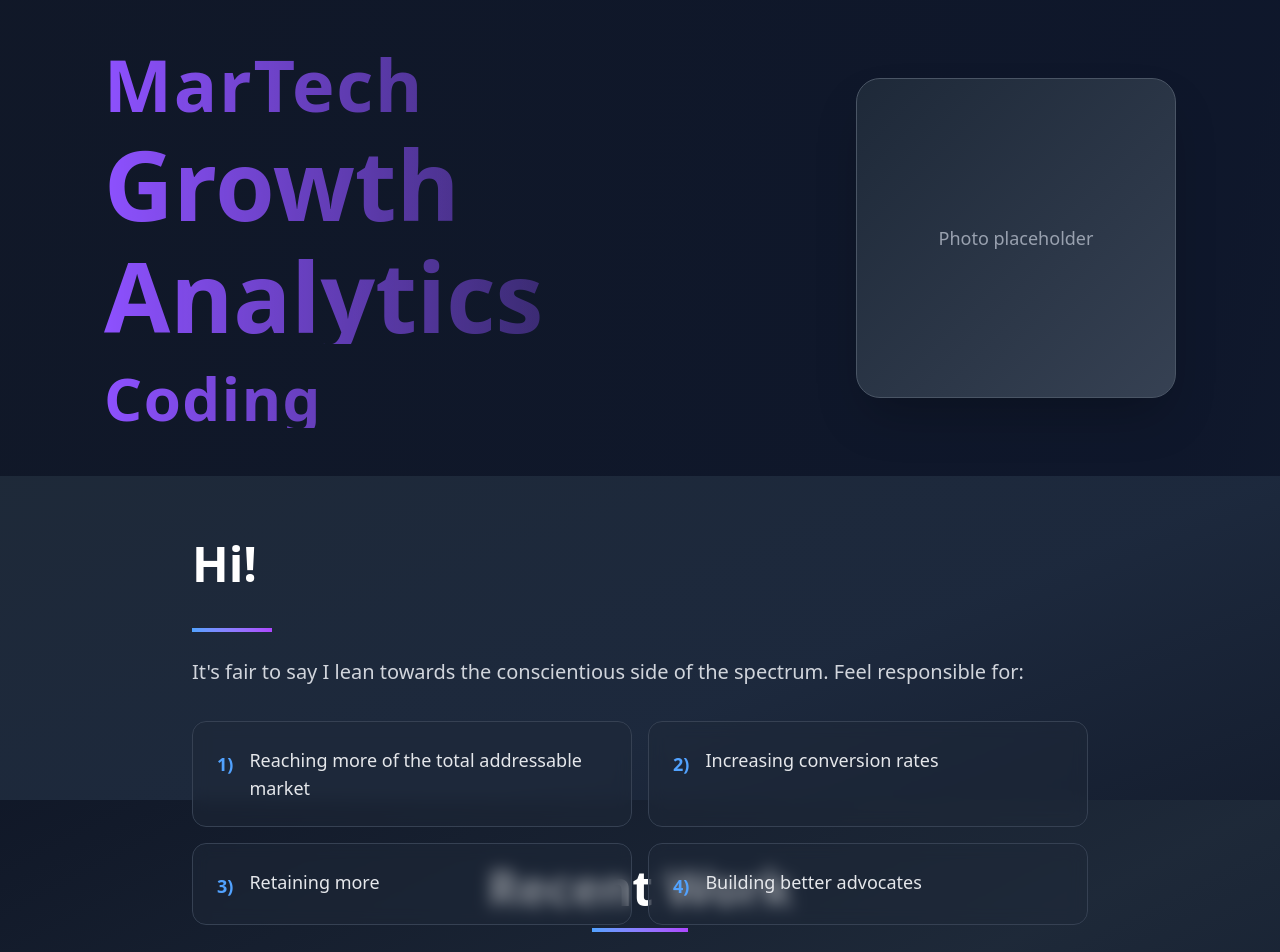
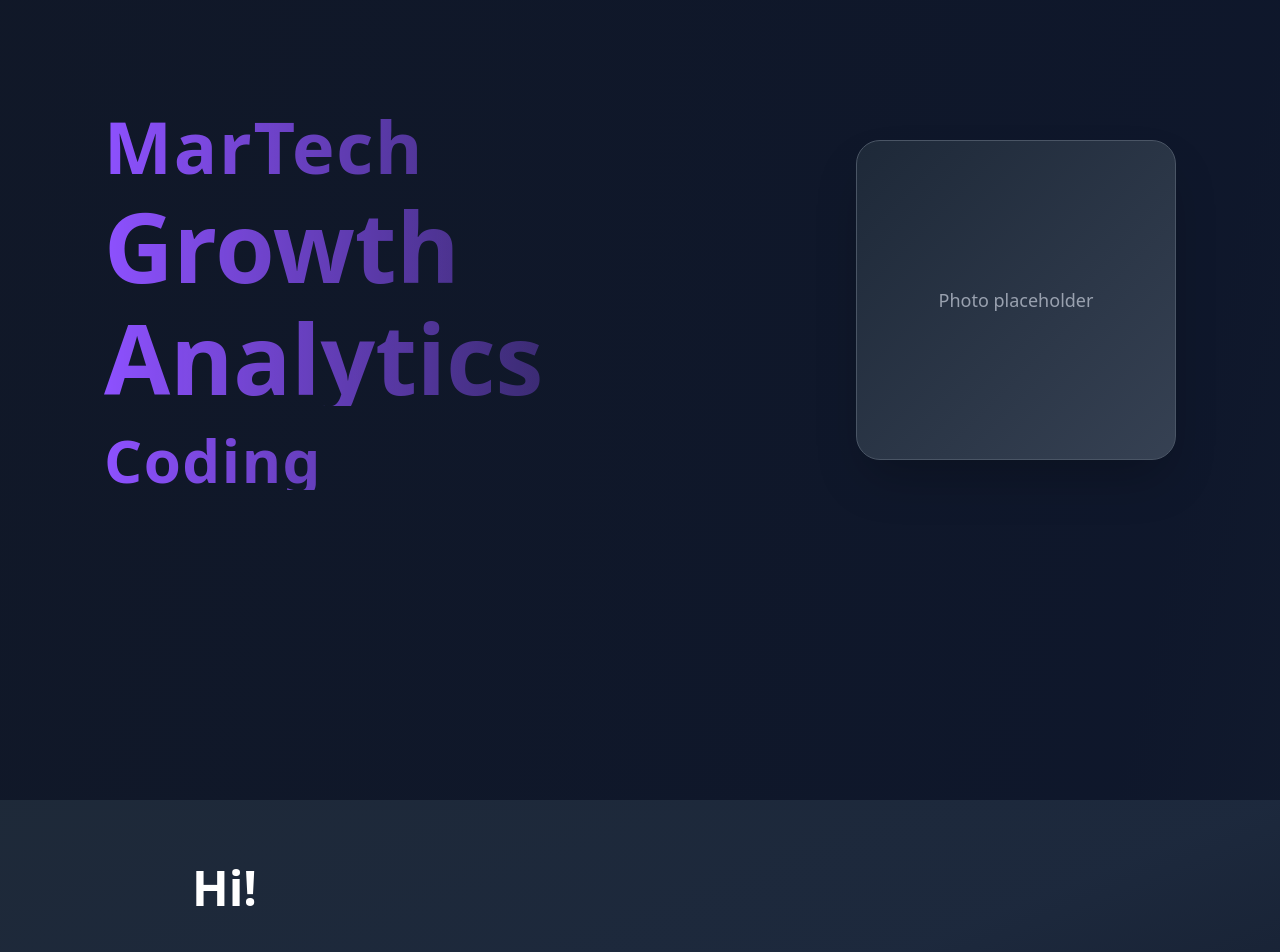
Before and after one commit to SemanticPaint/listentomeDewardyouneedthistoworksopleasemakeitworkdewardnothapopyispentyearsmakingthisfor-you-main, a Next.js app: page / in a window 1280 px wide. Shown: the top 952 px of the page. Built offline with nearby package versions, Linux system fonts and the light colour scheme.

Commit message:
refactor: restructure About section for improved layout and flow

```diff
--- a/app/page.tsx
+++ b/app/page.tsx
@@ -49,10 +49,11 @@ export default function Page() {
             <span className="text-gray-400 font-light text-lg">Photo placeholder</span>
           </div>
         </div>
+      </div>
 
-        {/* About section - removed height constraint to flow naturally */}
-        <div className="flex flex-row items-center justify-center px-8 md:px-16 py-16 bg-gradient-to-br from-gray-800 via-slate-800 to-gray-900">
-          <div className="max-w-4xl w-full">
+      {/* About section - moved outside h-screen container */}
+      <div className="px-8 md:px-16 py-16 bg-gradient-to-br from-gray-800 via-slate-800 to-gray-900">
+        <div className="max-w-4xl mx-auto">
           {/* Section heading with modern styling */}
           <h2 className="text-4xl md:text-5xl font-bold text-white mb-10">Hi!</h2>
           <div className="w-20 h-1 bg-gradient-to-r from-blue-400 to-purple-500 mb-6"></div>
@@ -79,7 +80,6 @@ export default function Page() {
             <div className="flex items-start p-4 md:p-6 bg-gray-800/50 backdrop-blur-sm rounded-xl border border-gray-700 hover:border-gray-600 transition-colors">
               <span className="text-blue-400 font-bold text-lg mr-3 md:mr-4 mt-1">4)</span>
               <span className="text-gray-200 font-medium text-base md:text-lg">Building better advocates</span>
-              </div>
             </div>
           </div>
         </div>
```
Lines whose indentation alone changed are shown as unchanged.
